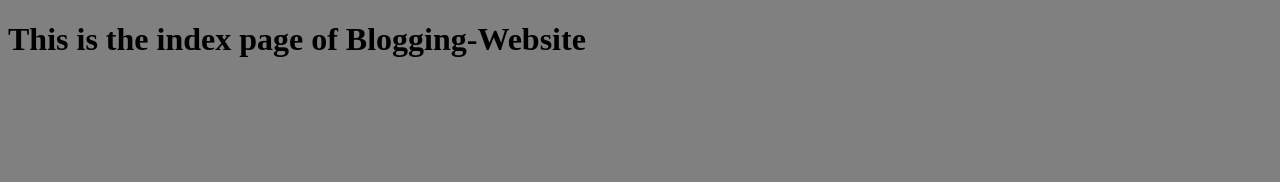
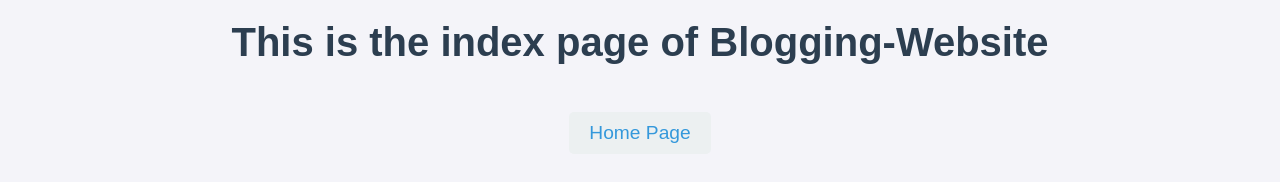
Before and after one commit to hamzaShafiq0405/Blogging-Website, a website: page src/index.html in a window 1280 px wide. Drawn offline with Linux system fonts and the light colour scheme.

Commit message:
Created and Added the home-page html and css file

```diff
--- a/src/index.html
+++ b/src/index.html
@@ -8,5 +8,6 @@
 </head>
 <body>
     <h1>This is the index page of Blogging-Website</h1>
+    <a href="/src/home.html">Home Page</a>
 </body>
 </html>
--- /dev/null
+++ b/styles/home.css
@@ -0,0 +1,18 @@
+body {
+    font-family: Arial, sans-serif;
+    margin: 0;
+    padding: 0;
+    background-color: #f4f4f4;
+}
+
+header {
+    background-color: #333;
+    color: white;
+    text-align: center;
+    padding: 1rem;
+}
+
+section {
+    padding: 2rem;
+    text-align: center;
+}
--- a/styles/index.css
+++ b/styles/index.css
@@ -1,5 +1,32 @@
+body {
+    font-family: Arial, sans-serif;
+    margin: 0;
+    padding: 0;
+    background-color: #f4f4f9;
+    color: #333;
+    text-align: center;
+}
 
-body
-{
-    background-color: grey;
+h1 {
+    font-size: 2.5rem;
+    margin-top: 20px;
+    color: #2c3e50;
 }
+
+a {
+    display: inline-block;
+    margin-top: 20px;
+    font-size: 1.2rem;
+    text-decoration: none;
+    color: #3498db;
+    background-color: #ecf0f1;
+    padding: 10px 20px;
+    border-radius: 5px;
+    transition: all 0.3s ease;
+}
+
+a:hover {
+    background-color: #3498db;
+    color: #fff;
+    box-shadow: 0 4px 8px rgba(0, 0, 0, 0.2);
+}
```
Also changed, not shown: src/home.html (added, +17 -0 lines).
